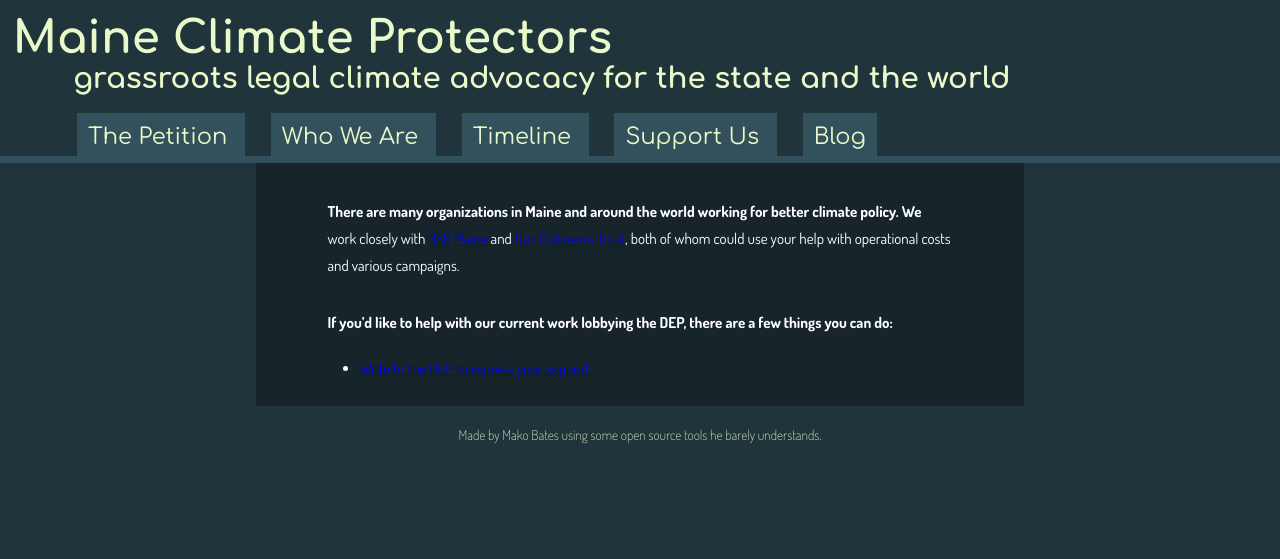
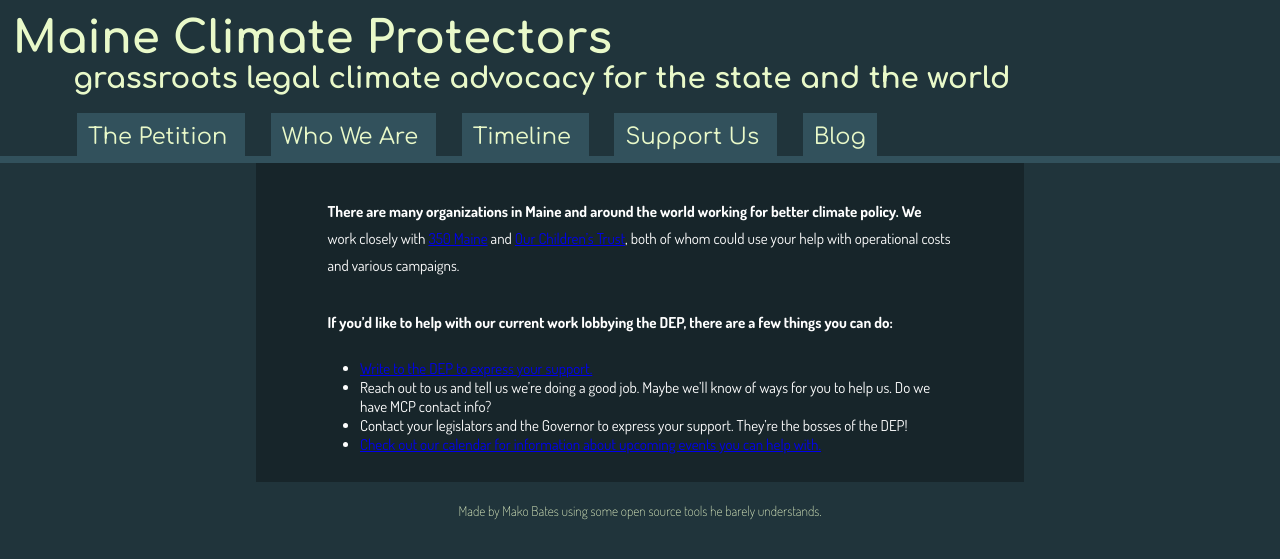
Before and after one commit to ShapeOfMatter/maine-climate-protectors, a Jekyll site: the page built from support.markdown, in a window 1280 px wide. Shown: the top 559 px of the page. Built offline with Jekyll 4.4.1, drawn with Linux system fonts in a browser that asks for light colours.

Commit message:
Updated Support

```diff
--- a/support.markdown
+++ b/support.markdown
@@ -6,4 +6,7 @@ date: 2017-12-13 15:14:00 -05:00
 There are many organizations in Maine and around the world working for better climate policy. We work closely with [350 Maine](http://www.350maine.org/donate) and [Our Children's Trust](https://www.ourchildrenstrust.org/donate/), both of whom could use your help with operational costs and various campaigns.
 
 If you'd like to help with our current work lobbying the DEP, there are a few things you can do:
- + [Write to the DEP to express your support.]({{ "/assets/font-awesome-ie7.min.css" | relative_url }})
+ + [Write to the DEP to express your support.]({{ "/posts/write-to-the-dep/" | relative_url }})
+ + Reach out to us and tell us we're doing a good job. Maybe we'll know of ways for you to help us. Do we have MCP contact info?
+ + Contact your legislators and the Governor to express your support. They're the bosses of the DEP!
+ + [Check out our calendar for information about upcoming events you can help with.]({{ "/timeline" | relative_url }})
```
